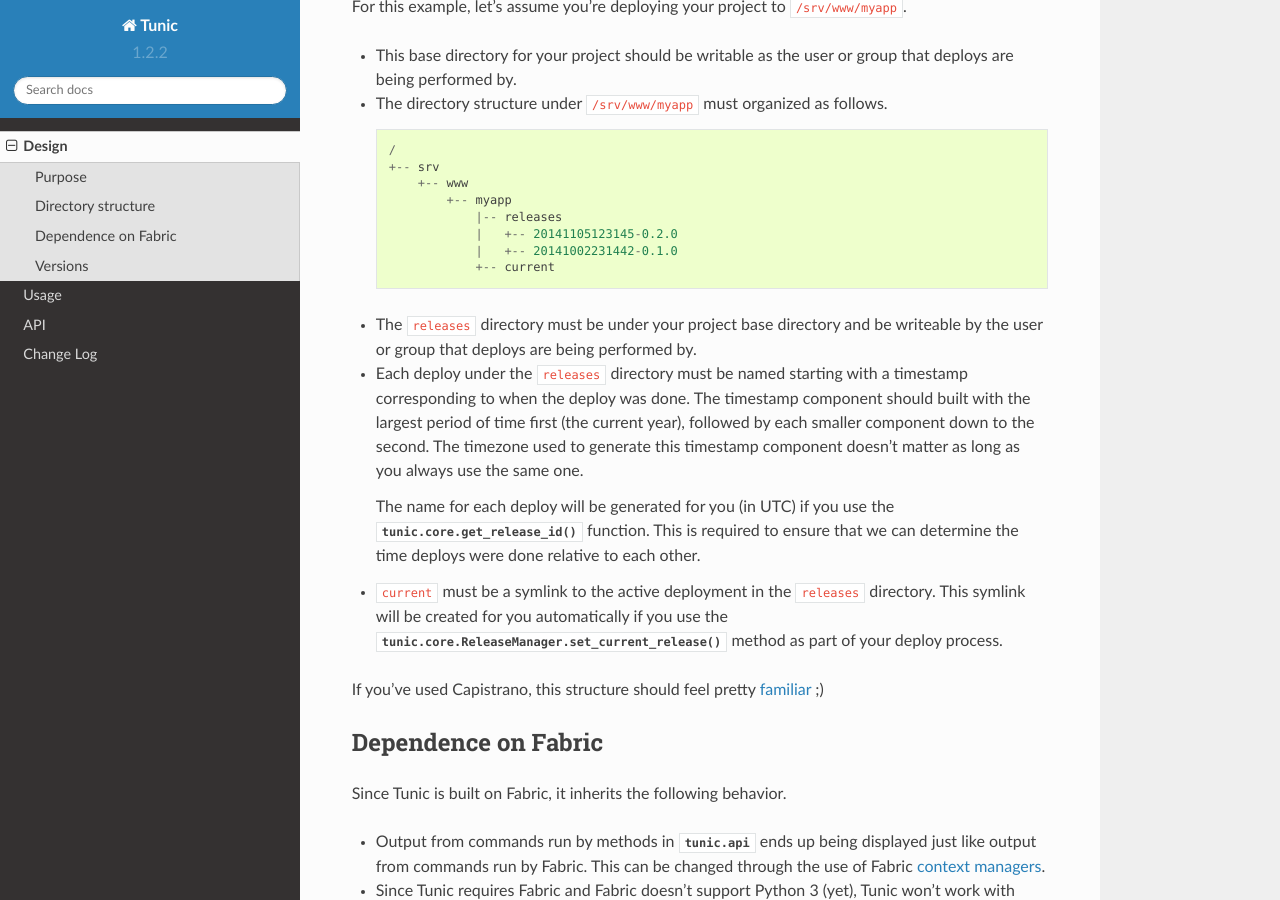
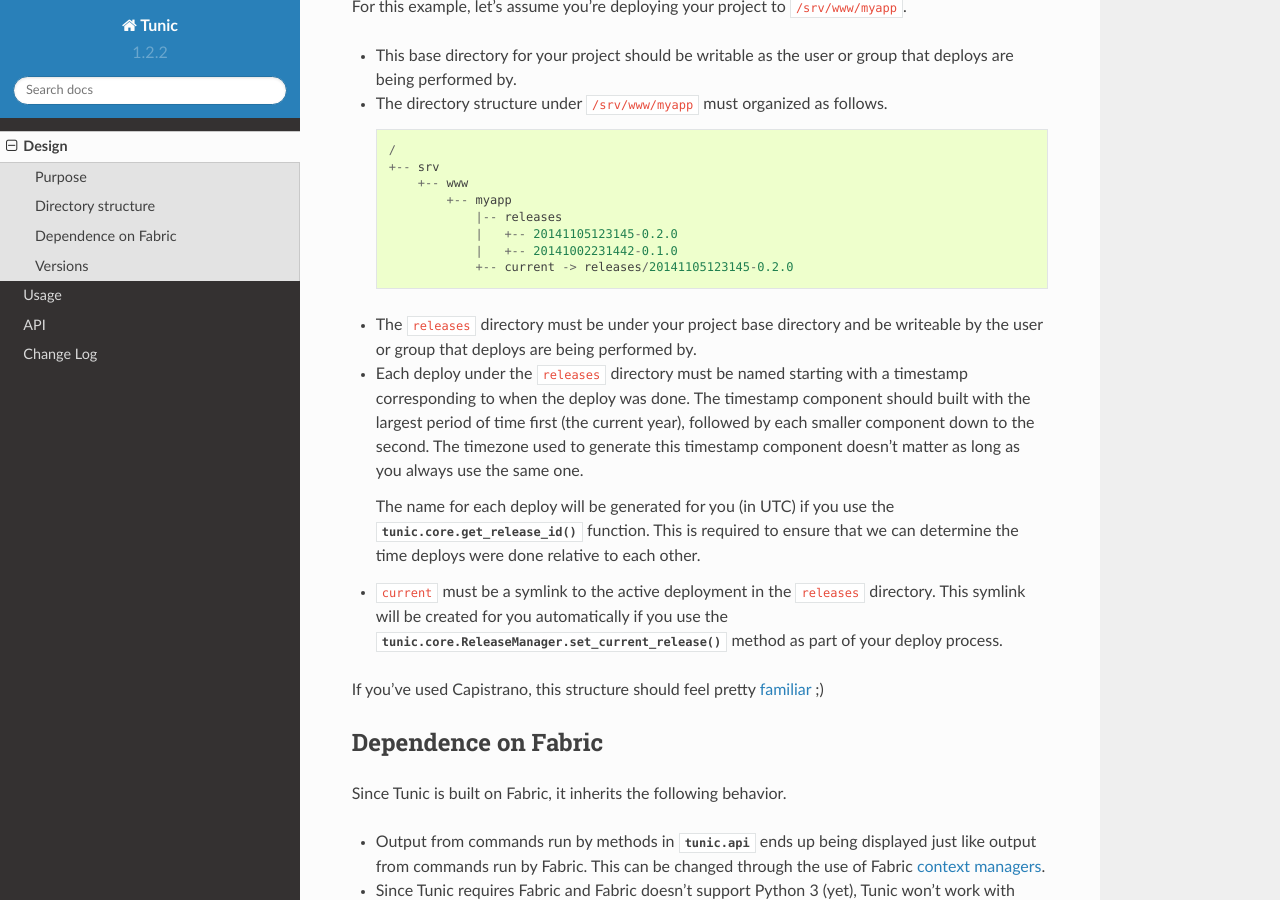
Before and after one commit to 56quarters/tunic, a Sphinx documentation site: the page built from doc/source/design.rst, in a window 1280 px wide and 900 px high, scrolled down 541 px. Built offline with Sphinx 7.4.7 and the Read the Docs theme 2.0.0, drawn with Linux system fonts in a browser that asks for light colours.

Commit message:
Add symlink to diagram

```diff
--- a/doc/source/design.rst
+++ b/doc/source/design.rst
@@ -35,7 +35,7 @@
                 |-- releases
                 |   +-- 20141105123145-0.2.0
                 |   +-- 20141002231442-0.1.0
-                +-- current
+                +-- current -> releases/20141105123145-0.2.0
 
 * The ``releases`` directory must be under your project base directory and be
   writeable by the user or group that deploys are being performed by.
```
